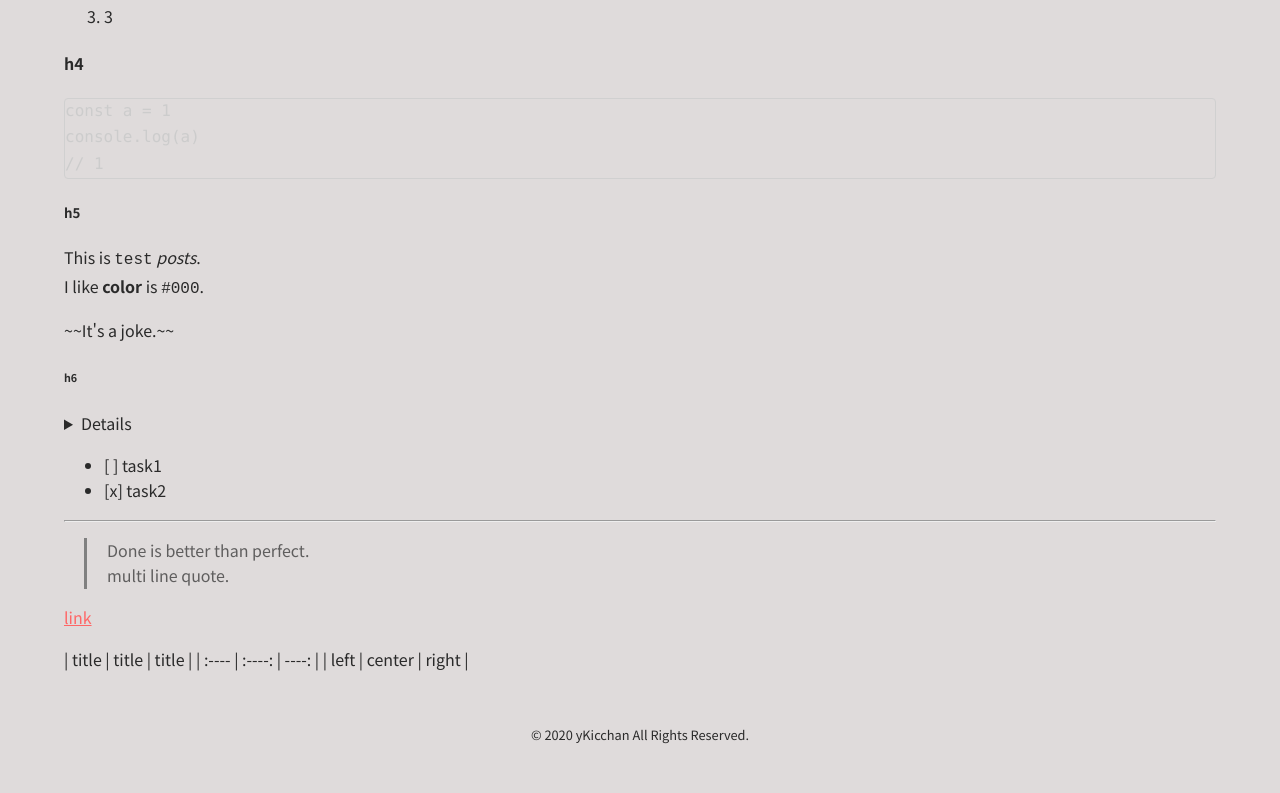
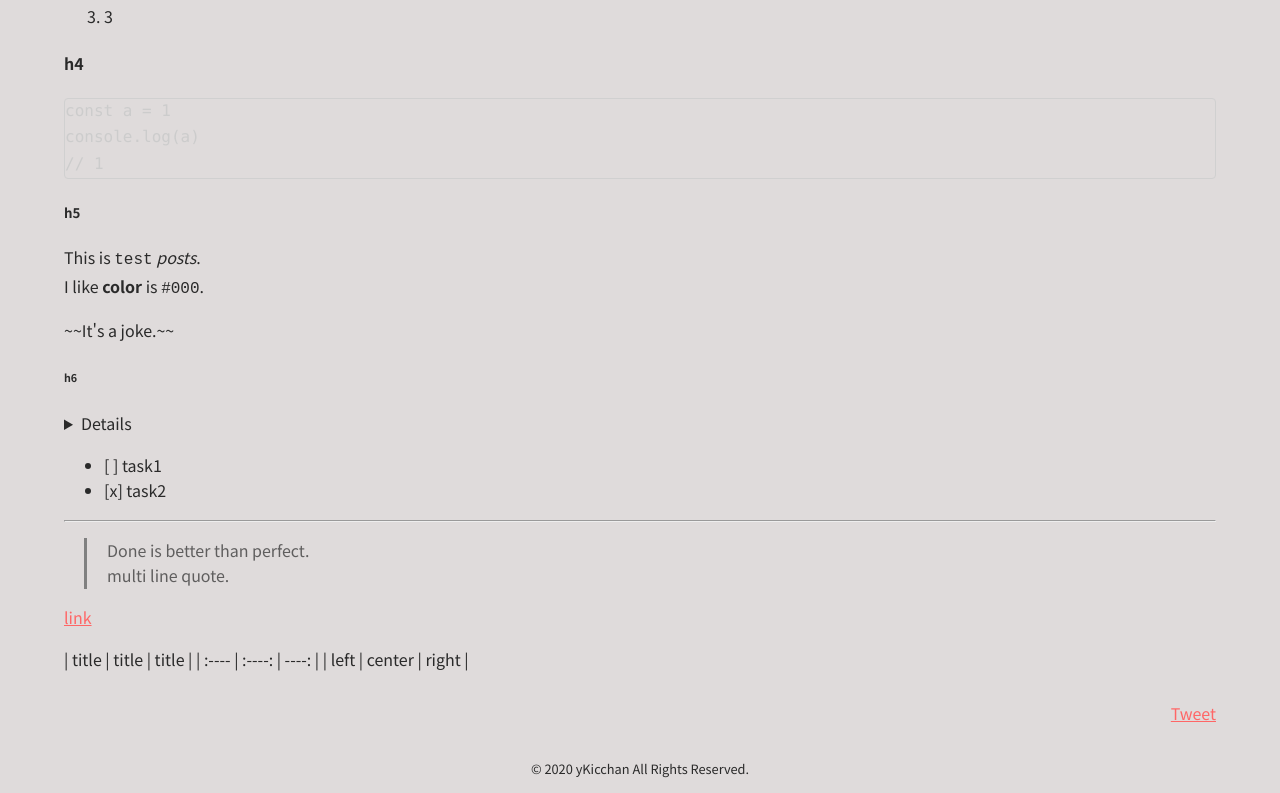
Before and after one commit to yKicchan/BLOG, a Next.js app: page /posts/20200701 in a window 1280 px wide. Shown: the part 634-1427 px from the top of the page. Before the commit the page ends 1393 px from the top, so only its background shows below. Built offline with nearby package versions, Linux system fonts and the light colour scheme.

Commit message:
add: Tweet button

```diff
--- a/src/components/organisms/Content/index.tsx
+++ b/src/components/organisms/Content/index.tsx
@@ -16,6 +16,19 @@ const Post: React.FC<P> = ({ meta, children }) => (
     </Head>
     <Header meta={meta} />
     <main className={styles.main}>{children}</main>
+    <footer className={styles.footer}>
+      <a
+        href="https://twitter.com/share?ref_src=twsrc%5Etfw"
+        className="twitter-share-button"
+        data-lang="en"
+        data-via="yKicchan"
+        data-size="large"
+        data-show-count="false"
+      >
+        Tweet
+      </a>
+      <script async src="https://platform.twitter.com/widgets.js"></script>
+    </footer>
   </Layout>
 )
 
--- a/src/components/organisms/Content/styles.module.scss
+++ b/src/components/organisms/Content/styles.module.scss
@@ -28,3 +28,9 @@
     border-radius: 4px;
   }
 }
+
+.footer {
+  display: flex;
+  justify-content: flex-end;
+  margin-top: 2rem;
+}
```
